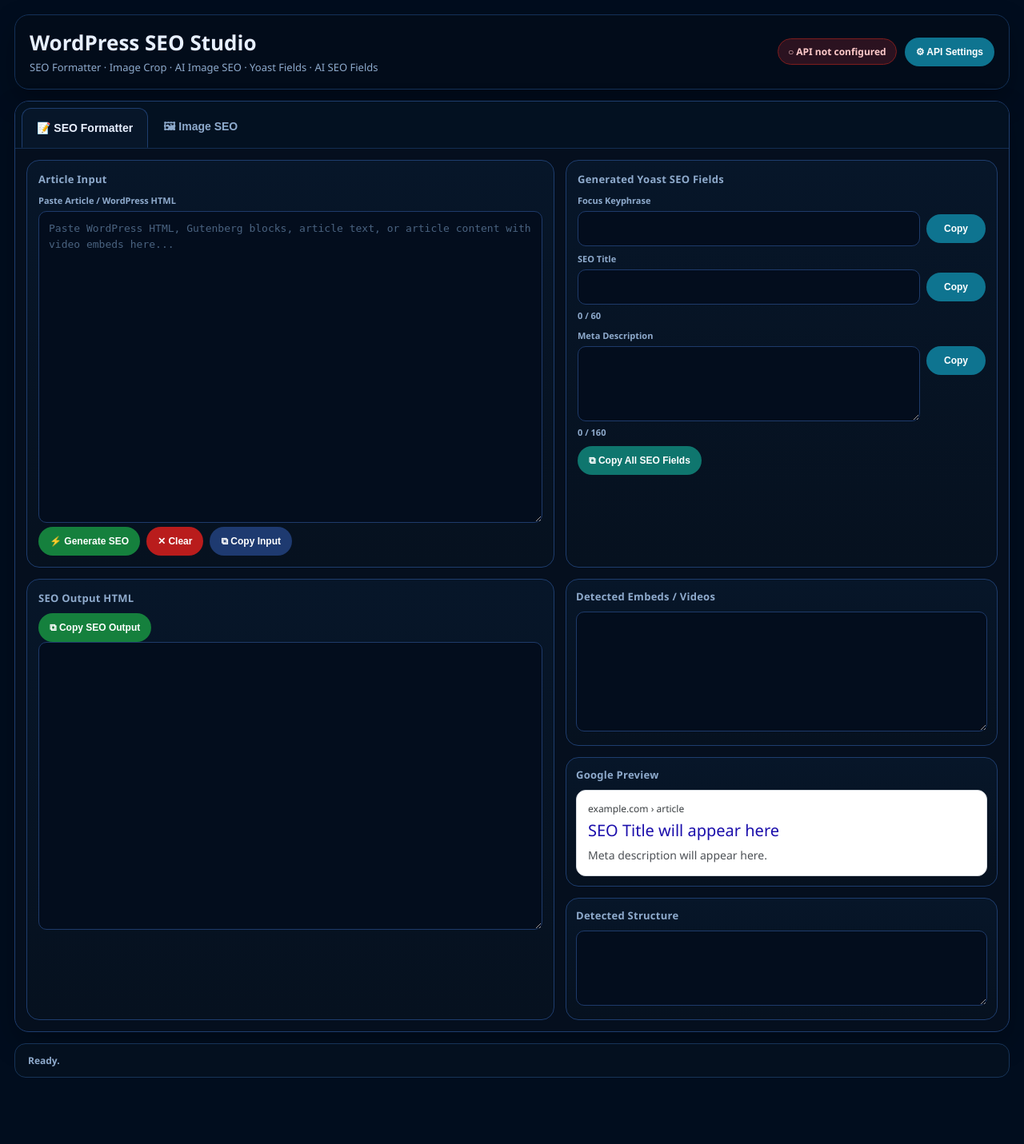
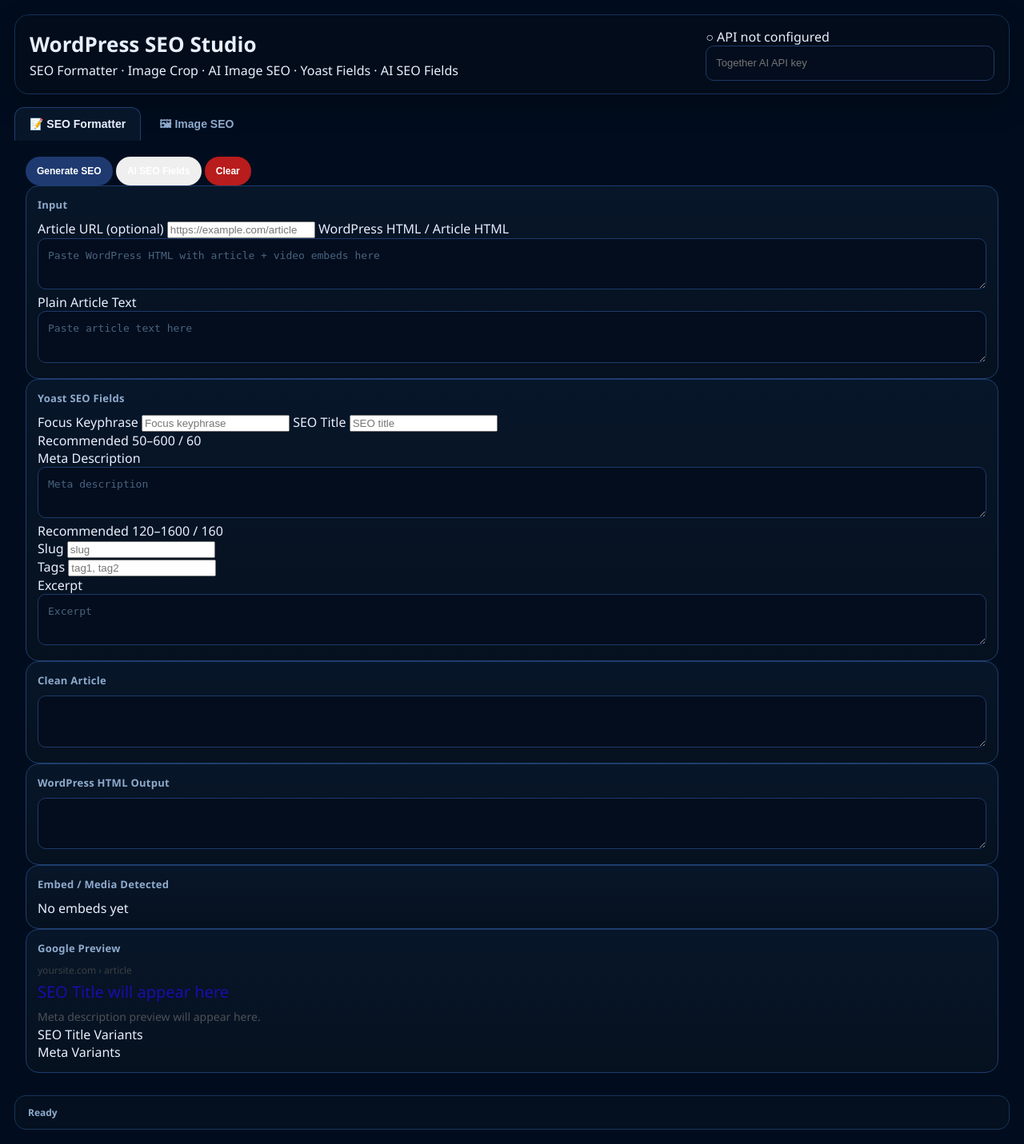
Before and after one commit to chanrathrin/SEO-web-tool, a Flask app: page / in a window 1280 px wide. Shown: the whole page at 80% size. Before the commit the page ends 1348 px from the top, so only its background shows below. Run offline with Flask 3, Linux system fonts and the light colour scheme.

Commit message:
Update index.html

```diff
--- a/templates/index.html
+++ b/templates/index.html
@@ -2,187 +2,146 @@
 <html lang="en">
 <head>
   <meta charset="utf-8">
-  <meta name="viewport" content="width=device-width,initial-scale=1">
+  <meta name="viewport" content="width=device-width, initial-scale=1">
   <title>WordPress SEO Studio</title>
   <link rel="stylesheet" href="{{ url_for('static', filename='style.css') }}">
 </head>
 <body>
   <div class="app-shell">
     <header class="topbar">
-      <div class="brand-wrap">
+      <div>
         <div class="brand">WordPress SEO Studio</div>
-        <div class="tagline">SEO Formatter · Image Crop · AI Image SEO · Yoast Fields · AI SEO Fields</div>
+        <div class="subtitle">SEO Formatter · Image Crop · AI Image SEO · Yoast Fields · AI SEO Fields</div>
       </div>
-      <div class="topbar-actions">
-        <span id="apiBadge" class="api-badge off">○ API not configured</span>
-        <button id="openApiSettingsBtn" class="btn cyan" type="button">⚙ API Settings</button>
+      <div class="topbar-right">
+        <span id="apiBadge" class="badge">○ API not configured</span>
+        <input id="apiKey" class="api-input" type="password" placeholder="Together AI API key">
       </div>
     </header>
 
-    <section class="tabs-shell">
-      <div class="tabs-header">
-        <button type="button" class="tab-btn active" data-tab="seoTab">📝 SEO Formatter</button>
-        <button type="button" class="tab-btn" data-tab="imageTab">🖼 Image SEO</button>
+    <div class="tabbar">
+      <button class="tab-btn active" data-tab="seoTab">📝 SEO Formatter</button>
+      <button class="tab-btn" data-tab="imageTab">🖼 Image SEO</button>
     </div>
 
-      <div id="seoTab" class="tab-panel active">
-        <div class="grid two-cols">
-          <section class="panel">
-            <div class="panel-title">Article Input</div>
-
-            <label class="field-label" for="articleInput">Paste Article / WordPress HTML</label>
-            <textarea id="articleInput" class="input-text area-xl" placeholder="Paste WordPress HTML, Gutenberg blocks, article text, or article content with video embeds here..."></textarea>
-
-            <div class="tool-row wrap">
-              <button id="generateSeoBtn" class="btn green" type="button">⚡ Generate SEO</button>
-              <button id="clearSeoBtn" class="btn red" type="button">✕ Clear</button>
-              <button id="copyInputBtn" class="btn blue" type="button">⧉ Copy Input</button>
-            </div>
-          </section>
-
-          <section class="panel">
-            <div class="panel-title">Generated Yoast SEO Fields</div>
-
-            <label class="field-label" for="focusKeyphrase">Focus Keyphrase</label>
-            <div class="copy-row">
-              <input id="focusKeyphrase" class="input-text" type="text" readonly>
-              <button class="btn cyan small" type="button" data-copy-target="focusKeyphrase">Copy</button>
+    <main class="main-grid">
+      <section id="seoTab" class="tab-panel active">
+        <div class="toolbar card">
+          <button id="generateBtn" class="btn blue">Generate SEO</button>
+          <button id="aiFieldsBtn" class="btn purple">AI SEO Fields</button>
+          <button id="clearSeoBtn" class="btn red">Clear</button>
         </div>
 
-            <label class="field-label" for="seoTitle">SEO Title</label>
-            <div class="copy-row">
-              <input id="seoTitle" class="input-text" type="text" readonly>
-              <button class="btn cyan small" type="button" data-copy-target="seoTitle">Copy</button>
-            </div>
-            <div id="seoTitleCounter" class="counter">0 / 60</div>
+        <div class="seo-layout">
+          <div class="card panel">
+            <div class="panel-title">Input</div>
+            <label>Article URL (optional)</label>
+            <input id="articleUrl" class="input" placeholder="https://example.com/article">
 
-            <label class="field-label" for="metaDescription">Meta Description</label>
-            <div class="copy-row align-start">
-              <textarea id="metaDescription" class="input-text area-sm" readonly></textarea>
-              <button class="btn cyan small" type="button" data-copy-target="metaDescription">Copy</button>
-            </div>
-            <div id="metaCounter" class="counter">0 / 160</div>
+            <label>WordPress HTML / Article HTML</label>
+            <textarea id="articleHtml" class="textarea tall" placeholder="Paste WordPress HTML with article + video embeds here"></textarea>
 
-            <div class="tool-row wrap margin-top">
-              <button id="copyAllSeoBtn" class="btn teal" type="button">⧉ Copy All SEO Fields</button>
-            </div>
-          </section>
+            <label>Plain Article Text</label>
+            <textarea id="articleText" class="textarea medium" placeholder="Paste article text here"></textarea>
           </div>
 
-        <div class="grid two-cols lower-grid">
-          <section class="panel">
-            <div class="panel-title">SEO Output HTML</div>
-            <div class="tool-row wrap">
-              <button id="copySeoOutputBtn" class="btn green" type="button">⧉ Copy SEO Output</button>
+          <div class="card panel">
+            <div class="panel-title">Yoast SEO Fields</div>
+            <label>Focus Keyphrase</label>
+            <input id="focusKeyphrase" class="input green-text" placeholder="Focus keyphrase">
+
+            <label>SEO Title</label>
+            <input id="seoTitle" class="input" placeholder="SEO title">
+            <div class="counter-row"><span>Recommended 50–60</span><span id="seoTitleCount">0 / 60</span></div>
+
+            <label>Meta Description</label>
+            <textarea id="metaDescription" class="textarea short" placeholder="Meta description"></textarea>
+            <div class="counter-row"><span>Recommended 120–160</span><span id="metaCount">0 / 160</span></div>
+
+            <div class="two-col">
+              <div>
+                <label>Slug</label>
+                <input id="slug" class="input" placeholder="slug">
               </div>
-            <textarea id="seoOutput" class="input-text area-xxl" readonly></textarea>
-          </section>
-
-          <section class="stack">
-            <section class="panel slim">
-              <div class="panel-title">Detected Embeds / Videos</div>
-              <textarea id="detectedEmbeds" class="input-text area-md" readonly></textarea>
-            </section>
-
-            <section class="panel slim">
-              <div class="panel-title">Google Preview</div>
-              <div class="google-preview">
-                <div class="preview-url">example.com › article</div>
-                <div id="previewTitle" class="preview-title">SEO Title will appear here</div>
-                <div id="previewMeta" class="preview-meta">Meta description will appear here.</div>
-              </div>
-            </section>
-
-            <section class="panel slim">
-              <div class="panel-title">Detected Structure</div>
-              <textarea id="structureInfo" class="input-text area-sm" readonly></textarea>
-            </section>
-          </section>
+              <div>
+                <label>Tags</label>
+                <input id="tags" class="input" placeholder="tag1, tag2">
               </div>
             </div>
 
-      <div id="imageTab" class="tab-panel">
-        <div class="grid two-cols">
-          <section class="panel">
-            <div class="panel-title">Image Upload / Preview</div>
-
-            <label class="field-label" for="imageInput">Upload Image</label>
-            <input id="imageInput" class="input-file" type="file" accept=".png,.jpg,.jpeg,.webp,image/png,image/jpeg,image/webp">
-
-            <label class="field-label" for="sceneNotes">Context / Keyword Hint</label>
-            <input id="sceneNotes" class="input-text" type="text" placeholder="Optional context, subject, article topic, keyword...">
-
-            <div class="tool-row wrap">
-              <button id="generateImageSeoBtn" class="btn green" type="button">⚡ Generate SEO</button>
-              <button id="clearImageBtn" class="btn red" type="button">✕ Clear</button>
+            <label>Excerpt</label>
+            <textarea id="excerpt" class="textarea short" placeholder="Excerpt"></textarea>
+          </div>
         </div>
 
-            <div class="image-preview-wrap">
-              <img id="imagePreview" class="image-preview hidden" alt="Preview">
-              <div id="imagePlaceholder" class="image-placeholder">Upload an image to preview it here</div>
+        <div class="three-grid">
+          <div class="card panel">
+            <div class="panel-title">Clean Article</div>
+            <textarea id="cleanArticle" class="textarea output"></textarea>
           </div>
-          </section>
-
-          <section class="panel">
-            <div class="panel-title">Image SEO Fields</div>
-
-            <label class="field-label" for="altText">Alt Text</label>
-            <div class="copy-row align-start">
-              <textarea id="altText" class="input-text area-sm" readonly></textarea>
-              <button class="btn cyan small" type="button" data-copy-target="altText">Copy</button>
+          <div class="card panel">
+            <div class="panel-title">WordPress HTML Output</div>
+            <textarea id="wpHtml" class="textarea output"></textarea>
+          </div>
+          <div class="card panel">
+            <div class="panel-title">Embed / Media Detected</div>
+            <div id="embedList" class="embed-list empty">No embeds yet</div>
+          </div>
         </div>
 
-            <label class="field-label" for="imgTitle">Image Title</label>
-            <div class="copy-row">
-              <input id="imgTitle" class="input-text" type="text" readonly>
-              <button class="btn cyan small" type="button" data-copy-target="imgTitle">Copy</button>
+        <div class="card panel">
+          <div class="panel-title">Google Preview</div>
+          <div class="preview-box">
+            <div class="preview-url">yoursite.com › article</div>
+            <div id="previewTitle" class="preview-title">SEO Title will appear here</div>
+            <div id="previewMeta" class="preview-meta">Meta description preview will appear here.</div>
           </div>
-
-            <label class="field-label" for="caption">Caption</label>
-            <div class="copy-row align-start">
-              <textarea id="caption" class="input-text area-sm" readonly></textarea>
-              <button class="btn cyan small" type="button" data-copy-target="caption">Copy</button>
+          <div class="variant-wrap">
+            <div>
+              <div class="mini-title">SEO Title Variants</div>
+              <div id="seoVariants" class="variant-list"></div>
             </div>
-
-            <div class="tool-row wrap margin-top">
-              <button id="copyAllImageBtn" class="btn teal" type="button">⧉ Copy All Image Fields</button>
+            <div>
+              <div class="mini-title">Meta Variants</div>
+              <div id="metaVariants" class="variant-list"></div>
             </div>
-          </section>
           </div>
         </div>
       </section>
 
-    <footer class="statusbar">
-      <span id="statusLabel">Ready.</span>
-    </footer>
+      <section id="imageTab" class="tab-panel">
+        <div class="toolbar card">
+          <button id="generateImageSeoBtn" class="btn blue">Generate Image SEO</button>
+          <button id="clearImageBtn" class="btn red">Clear</button>
         </div>
 
-  <div id="apiModal" class="modal hidden" aria-hidden="true">
-    <div class="modal-card">
-      <div class="modal-header">
-        <div>
-          <div class="modal-title">Together AI — API Settings</div>
-          <div class="modal-subtitle">Key is hidden, tested before use, and stored in your browser session.</div>
+        <div class="image-layout">
+          <div class="card panel">
+            <div class="panel-title">Image Input</div>
+            <label>Upload Image</label>
+            <input id="imageFile" class="input file-input" type="file" accept="image/*">
+            <label>Scene / Keyword Hint</label>
+            <textarea id="sceneHint" class="textarea short" placeholder="Optional context from your article/editor"></textarea>
+            <div class="image-preview-wrap">
+              <img id="imagePreview" class="image-preview hidden" alt="Preview">
+              <div id="imageEmpty" class="image-empty">No image loaded</div>
             </div>
-        <button id="closeApiSettingsBtn" class="btn red small" type="button">Close</button>
           </div>
 
-      <label class="field-label" for="apiKeyInput">Together API Key</label>
-      <input id="apiKeyInput" class="input-text" type="password" placeholder="Paste Together API key here...">
+          <div class="card panel">
+            <div class="panel-title">WordPress Image SEO</div>
+            <label>Alt Text</label>
+            <textarea id="altText" class="textarea short"></textarea>
+            <label>Image Title</label>
+            <input id="imgTitle" class="input" placeholder="Image title">
+            <label>Caption</label>
+            <textarea id="imgCaption" class="textarea medium"></textarea>
+          </div>
+        </div>
+      </section>
+    </main>
 
-      <label class="checkbox-row">
-        <input id="showApiKeyCheckbox" type="checkbox">
-        <span>Show key</span>
-      </label>
-
-      <div class="tool-row wrap margin-top">
-        <button id="testApiKeyBtn" class="btn cyan" type="button">Test Key</button>
-        <button id="saveApiKeyBtn" class="btn green" type="button">Save & Use</button>
-        <button id="clearApiKeyBtn" class="btn red" type="button">Clear Saved Key</button>
-      </div>
-
-      <div id="apiModalStatus" class="modal-status">Paste your API key below.</div>
-    </div>
+    <footer id="statusBar" class="statusbar">Ready</footer>
   </div>
 
   <script src="{{ url_for('static', filename='script.js') }}"></script>
```
Lines whose indentation alone changed are shown as unchanged.
